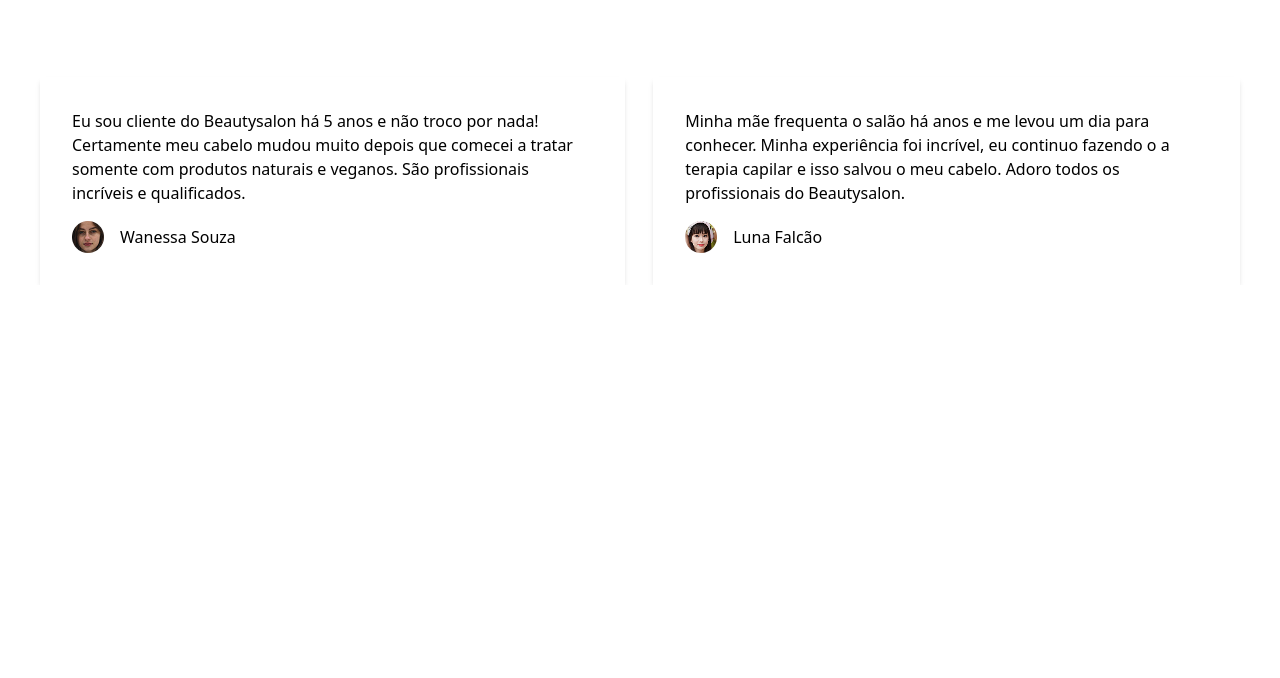
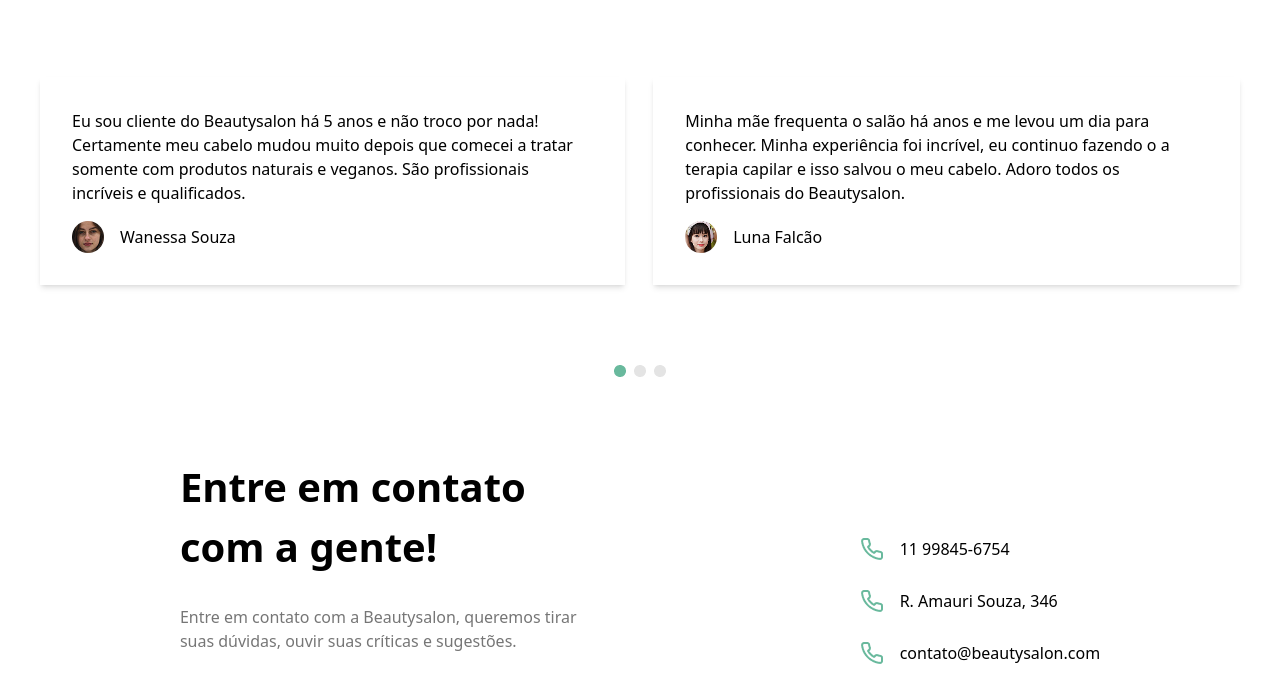
Before and after one commit to rizoshka12210/homework-11, a website: page index.html in a window 1280 px wide. Shown: the part 2167-2845 px from the top of the page. Before the commit the page ends 2452 px from the top, so only its background shows below. Drawn offline with Linux system fonts and the light colour scheme.

Commit message:
tred: about us

```diff
--- a/index.html
+++ b/index.html
@@ -83,6 +83,29 @@
             </div>
         </aside>
         </div>
+        <img class="mt-20" src="./photo/Dots.png" alt="">
+    </section>
+
+    <section class="max-w-300 m-auto flex justify-around  mt-20 ">
+        <aside class="flex flex-col gap-7 items-start max-w-[400px]">
+            <h1 class="text-[40px] font-bold">Entre em contato com a gente!</h1>
+            <p class="text-[#767676]">Entre em contato com a Beautysalon, queremos tirar suas dúvidas, ouvir suas críticas e sugestões.</p>
+            <button class="bg-[#69B99D] flex items-center gap-4 text-white px-6 py-3 rounded-[5px]"><img src="./photo/whatsapp 1.png" alt=""> Entrar em contato</button>
+        </aside>
+        <aside class="flex flex-col h-10 mb-20 mt-20 gap-7">
+            <div class="flex gap-4 items-center justify-left flex-start">
+            <img src="./photo/phone 1.png" alt="">
+            <p>11 99845-6754</p>
+            </div>
+            <div class="flex gap-4 items-center justify-left">
+            <img src="./photo/phone 1.png" alt="">
+            <p>R. Amauri Souza, 346</p>
+            </div>
+            <div class="flex gap-4 items-center justify-left">
+            <img src="./photo/phone 1.png" alt="">
+            <p>contato@beautysalon.com</p>
+            </div>
+        </aside>
     </section>
 
 
```
Also changed, not shown: photo/phone 1.png (added), photo/whatsapp 1.png (added).
